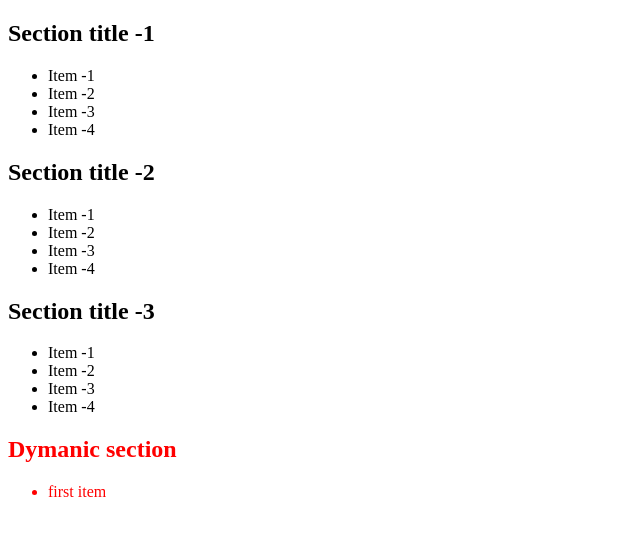
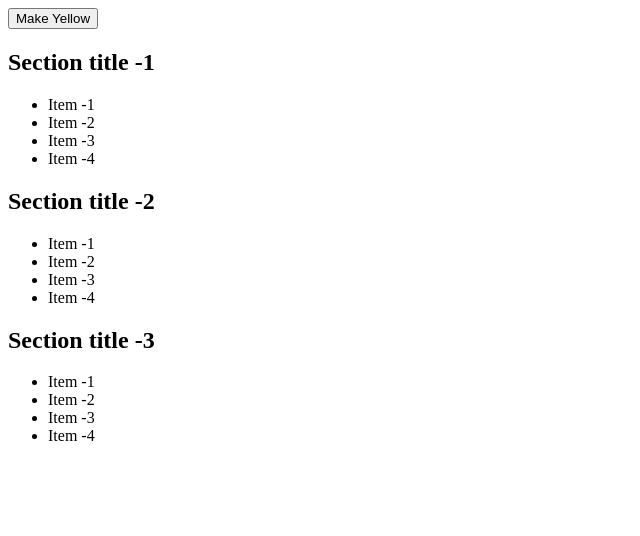
Before and after one commit to aminulhr/Basic-DOM, a plain HTML site: page app.html in a window 1280 px wide. Shown: the whole page, without its empty margins (0-640 px from the left). Drawn offline with Linux system fonts and the light colour scheme.

Commit message:
final click funtion

```diff
--- a/app.html
+++ b/app.html
@@ -6,6 +6,8 @@
     <title>Document</title>
 </head>
 <body id="main">
+
+    <button id="make-yellow">Make Yellow</button>
     <!-- section*3>h1.section-title{Section title -$}+ul>li{Item -$}*4 -->
     <!-- section#section-$*3>h1.section-title{Section title -$}+ul#itemList-$>li{Item -$}*4 -->
     <section id="section-1">
--- a/app.js
+++ b/app.js
@@ -1,9 +1,4 @@
 console.log('addded')
-const mainsection = document.getElementById('main');
-const section = document.createElement('section');
-section.innerHTML = `<h1>Dymanic section</h1>
-<ul>
-<li>first item</li>
-</ul>`
-section.style.color= 'red'
-mainsection.appendChild(section)
+document.getElementById('make-yellow').addEventListener('click',function(){
+    document.body.style.backgroundColor = 'yellow';
+})
```
Also changed, not shown: index.html (+6 -2 lines).
